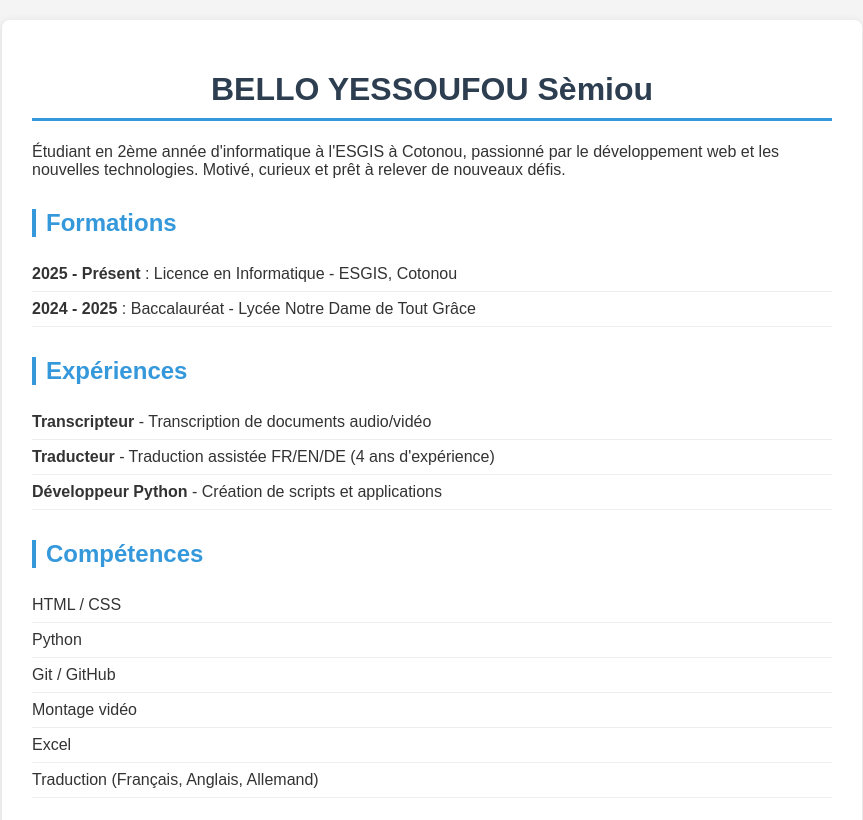
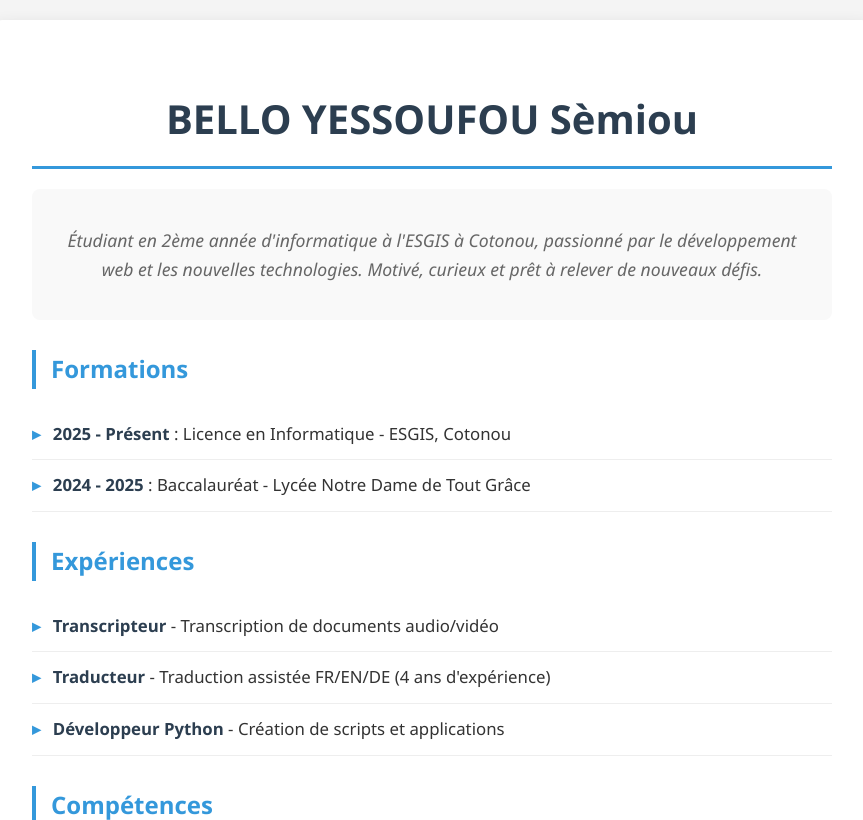
Before and after one commit to vodynoobs-dotcom/mon-cv, a plain HTML site: page index.html in a window 1280 px wide. Shown: the top 820 px of the page, without its empty margins (208-1071 px from the left). Drawn offline with Linux system fonts and the light colour scheme.

Commit message:
amélioration du style CSS du CV

```diff
--- a/style.css
+++ b/style.css
@@ -1,36 +1,50 @@
 body {
-    font-family: Arial, sans-serif;
+    font-family: 'Segoe UI', Arial, sans-serif;
     margin: 0;
     padding: 20px;
     background-color: #f4f4f4;
     color: #333;
+    line-height: 1.6;
 }
 
 .container {
     max-width: 800px;
     margin: 0 auto;
     background: white;
-    padding: 30px;
-    border-radius: 8px;
-    box-shadow: 0 2px 10px rgba(0,0,0,0.1);
+    padding: 40px;
+    border-radius: 10px;
+    box-shadow: 0 4px 15px rgba(0,0,0,0.1);
 }
 
 h1 {
     color: #2c3e50;
     text-align: center;
     border-bottom: 3px solid #3498db;
-    padding-bottom: 10px;
+    padding-bottom: 15px;
+    margin-bottom: 20px;
+    font-size: 2.5em;
 }
 
 h2 {
     color: #3498db;
     border-left: 4px solid #3498db;
-    padding-left: 10px;
+    padding-left: 15px;
     margin-top: 30px;
+    font-size: 1.5em;
 }
 
 section {
-    margin-bottom: 25px;
+    margin-bottom: 30px;
+}
+
+.description {
+    font-style: italic;
+    color: #666;
+    text-align: center;
+    font-size: 1.1em;
+    padding: 20px;
+    background: #f9f9f9;
+    border-radius: 8px;
 }
 
 ul {
@@ -39,6 +53,18 @@ ul {
 }
 
 ul li {
-    padding: 8px 0;
+    padding: 12px 0;
     border-bottom: 1px solid #eee;
+    font-size: 1.05em;
 }
+
+ul li::before {
+    content: "▸ ";
+    color: #3498db;
+    font-weight: bold;
+    margin-right: 8px;
+}
+
+ul li strong {
+    color: #2c3e50;
+}
```
